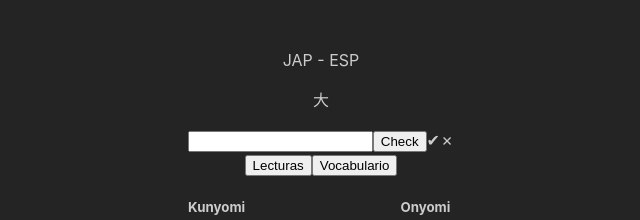
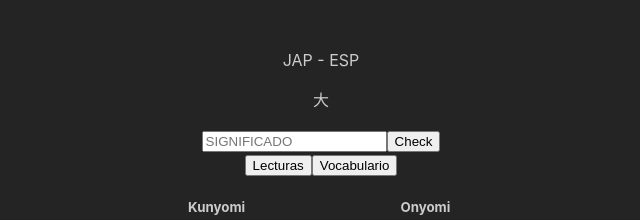
Before and after one commit to ATalaveraDev/learn-kanji, a React (Vite) app: page / in a window 1280 px wide. Shown: the top 220 px of the page, without its empty margins (319-959 px from the left). Built offline with nearby package versions, Linux system fonts and the light colour scheme.

Commit message:
Check meaning logic

```diff
--- a/src/components/FromJapaneseToSpanish/FromJapaneseToSpanish.tsx
+++ b/src/components/FromJapaneseToSpanish/FromJapaneseToSpanish.tsx
@@ -1,15 +1,13 @@
 import Sensei from '../../data/main';
 import Exercises from '../Exercises/Exercises';
+import Meaning from '../Meaning/Meaning';
 
 const FromJapaneseToSpanish = () => {
   const data = Sensei.getRandomKanji();
 
   return <>
     <p>{data.kanji}</p>
-    <input type="text" name="kanji-meaning" id="meaning-input" />
-    <button type="button">Check</button>
-    <span>✔</span>
-    <span>✗</span>
+    <Meaning value={data.meanings[0]} />
     <Exercises />
     <button type="button">Siguiente Kanji</button>
   </>
--- /dev/null
+++ b/src/components/Meaning/Meaning.tsx
@@ -0,0 +1,18 @@
+import { useRef, useState } from 'react';
+
+const Meaning = ({value}: {value: string}) => {
+  const [result, setResult] = useState('');
+  const ref = useRef<HTMLInputElement>(null);
+
+  const showResult = () => {
+    setResult(value === (ref.current as HTMLInputElement).value ? '✔' : '✗')
+  }
+
+  return (<>
+    <input type="text" name="kanji-meaning" id="meaning-input" placeholder="SIGNIFICADO" ref={ref} />
+    <button type="button" onClick={showResult}>Check</button>
+    <span>{result}</span>
+  </>);
+};
+
+export default Meaning;
```
